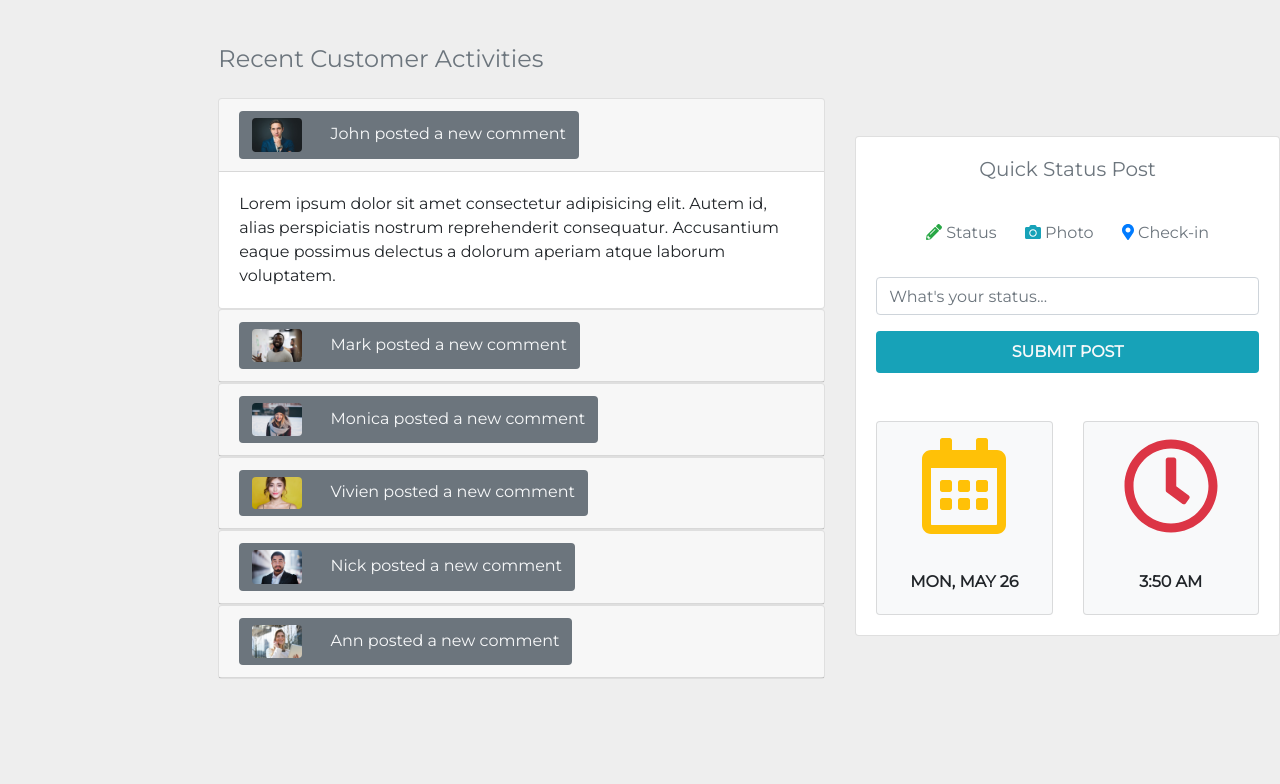
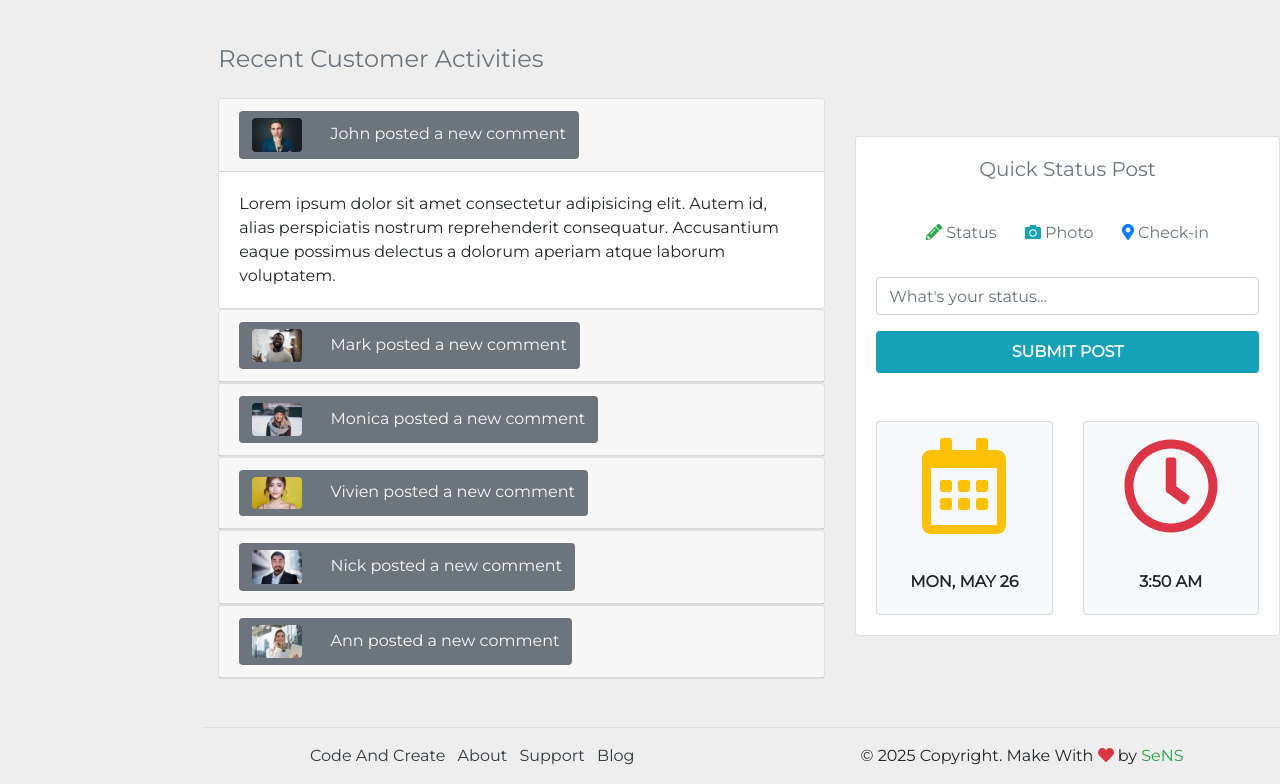
Before and after one commit to sergii1978/Dashboard, a plain HTML site: page index.html in a window 1280 px wide. Shown: the part 1434-2218 px from the top of the page. Before the commit the page ends 2161 px from the top, so only its background shows below. Drawn offline with nearby package versions, Linux system fonts and the light colour scheme.

Commit message:
add footer

```diff
--- a/index.html
+++ b/index.html
@@ -750,6 +750,38 @@
      </section>
     <!-- End of activities -->
 
+    <!-- footer -->
+     <footer>
+        <div class="conteiner-fluid">
+            <div class="row">
+                <div class="col-xl-10 col-lg-9 col-md-8 ml-auto">
+                    <div class="row border-top pt-3">
+                        <div class="col-lg-6 text-center">
+                            <ul class="list-inline">
+                                <li class="list-inline-item mr-2">
+                                    <a href="#" class="text-dark">Code And Create</a>
+                                </li>
+                                <li class="list-inline-item mr-2">
+                                    <a href="#" class="text-dark">About</a>
+                                </li>
+                                <li class="list-inline-item mr-2">
+                                    <a href="#" class="text-dark">Support</a>
+                                </li>
+                                <li class="list-inline-item mr-2">
+                                    <a href="#" class="text-dark">Blog</a>
+                                </li>
+                            </ul>
+                        </div>
+                        <div class="col-lg-6 text-center">
+                            <p>&copy; 2025 Copyright. Make With <i class="fas fa-heart text-danger"></i> by <span class="text-success">SeNS</span></p>
+                        </div>
+                    </div>
+                </div>
+            </div>
+        </div>
+     </footer>
+    <!-- end of footer -->
+
 
     <script src="https://code.jquery.com/jquery-3.3.1.slim.min.js" integrity="sha384-q8i/X+965DzO0rT7abK41JStQIAqVgRVzpbzo5smXKp4YfRvH+8abtTE1Pi6jizo" crossorigin="anonymous"></script>
     <script src="https://cdnjs.cloudflare.com/ajax/libs/popper.js/1.14.3/umd/popper.min.js" integrity="sha384-ZMP7rVo3mIykV+2+9J3UJ46jBk0WLaUAdn689aCwoqbBJiSnjAK/l8WvCWPIPm49" crossorigin="anonymous"></script>
```
